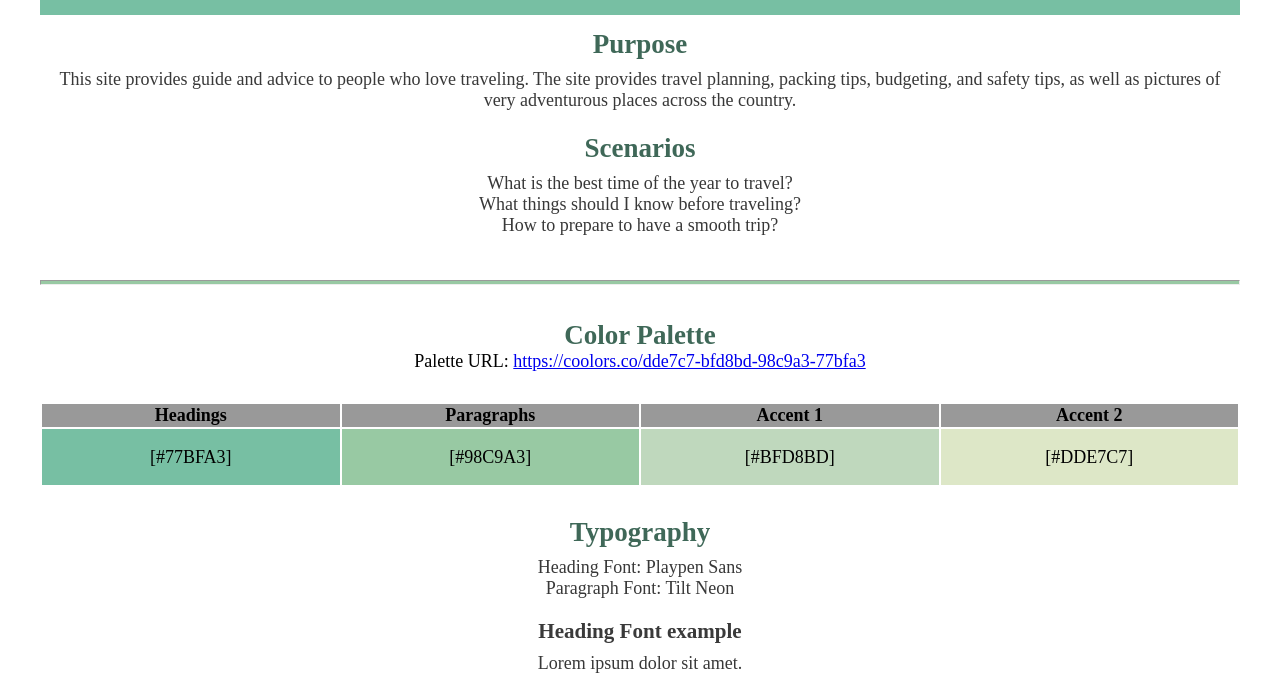
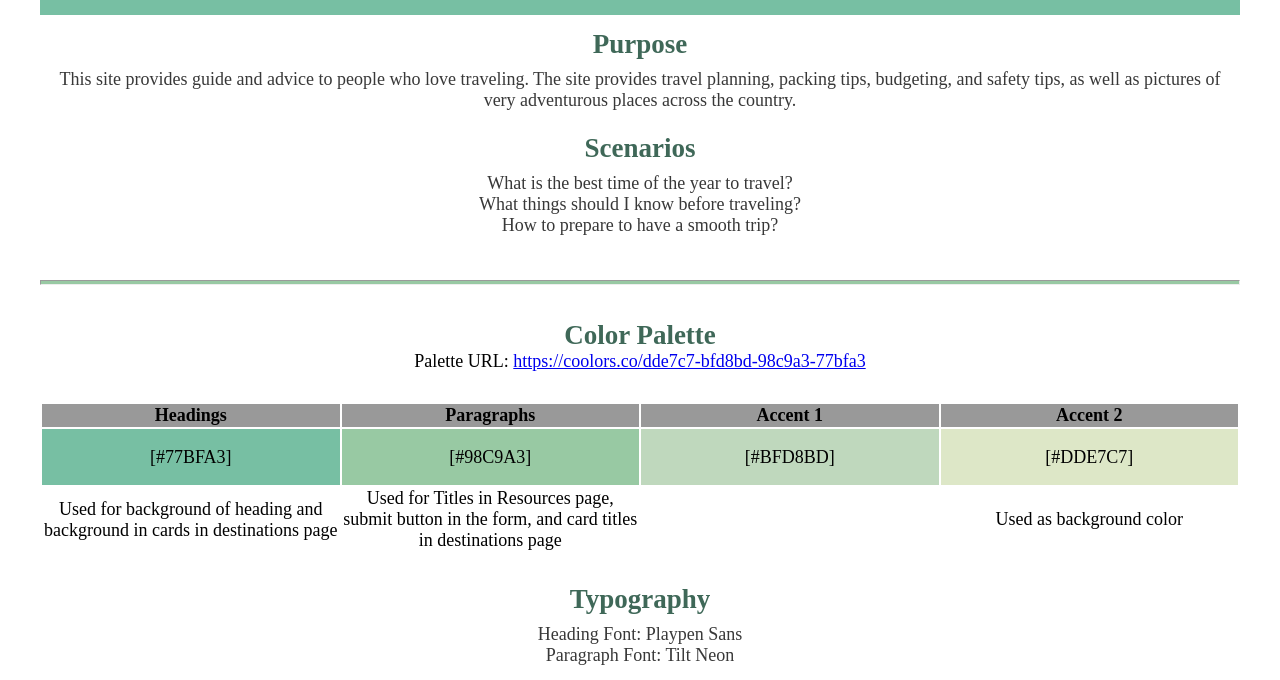
Before and after one commit to David-A8/wdd131, a plain HTML site: page Project/siteplan.html in a window 1280 px wide. Shown: the part 120-800 px from the top of the page. Drawn offline with Linux system fonts and the light colour scheme; a web font is replaced by a local one.

Commit message:
Site plan fixed

```diff
--- a/Project/siteplan.html
+++ b/Project/siteplan.html
@@ -41,6 +41,12 @@
         <td class="accent1">[#BFD8BD]</td>
         <td class="accent2">[#DDE7C7]</td>
       </tr>
+      <tr>
+        <td>Used for background of heading and background in cards in destinations page</td>
+        <td>Used for Titles in Resources page, submit button in the form, and card titles in destinations page</td>
+        <td></td>
+        <td>Used as background color</td>
+      </tr>
     </table>
 
     <h2>Typography</h2>
```
